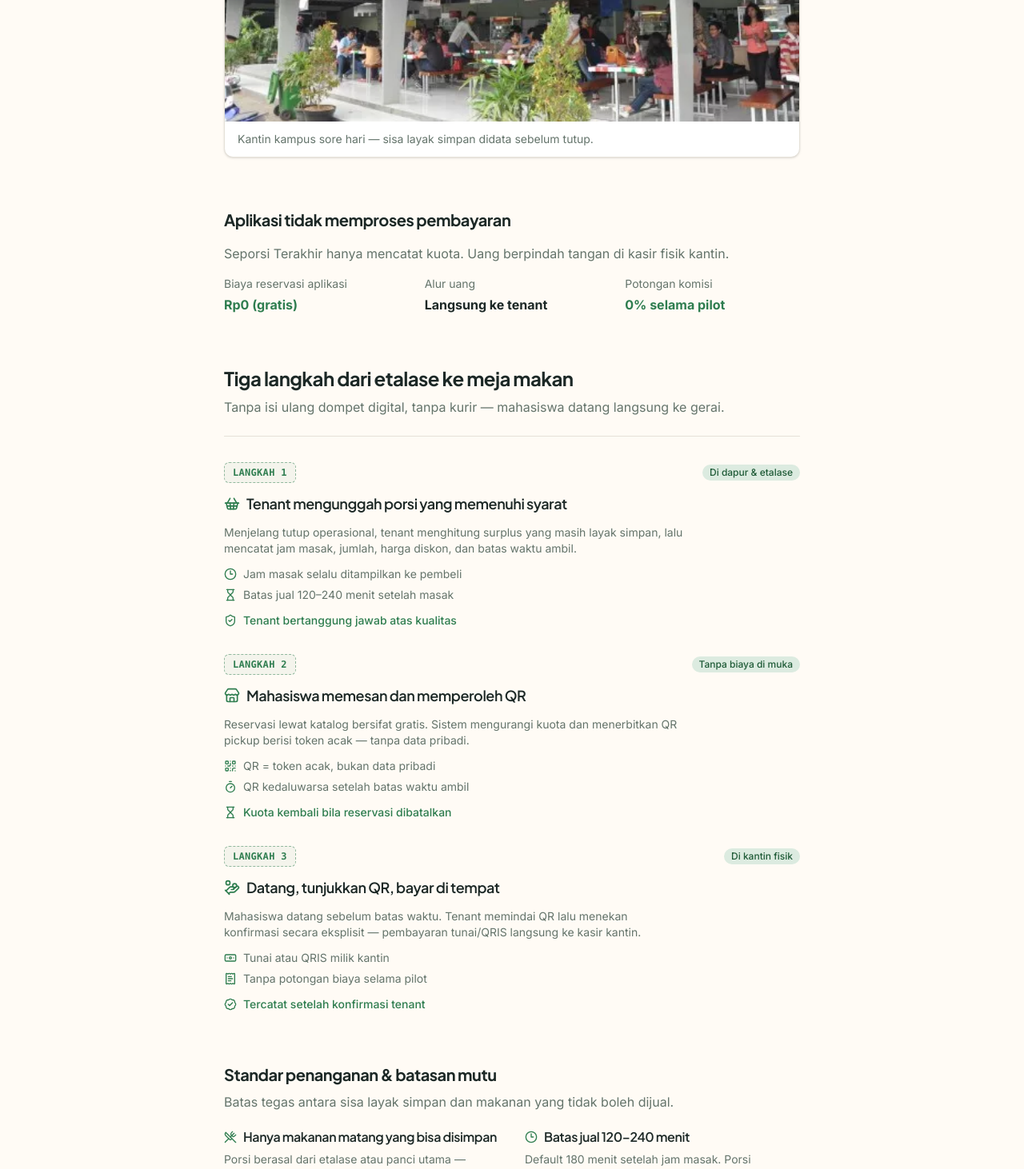
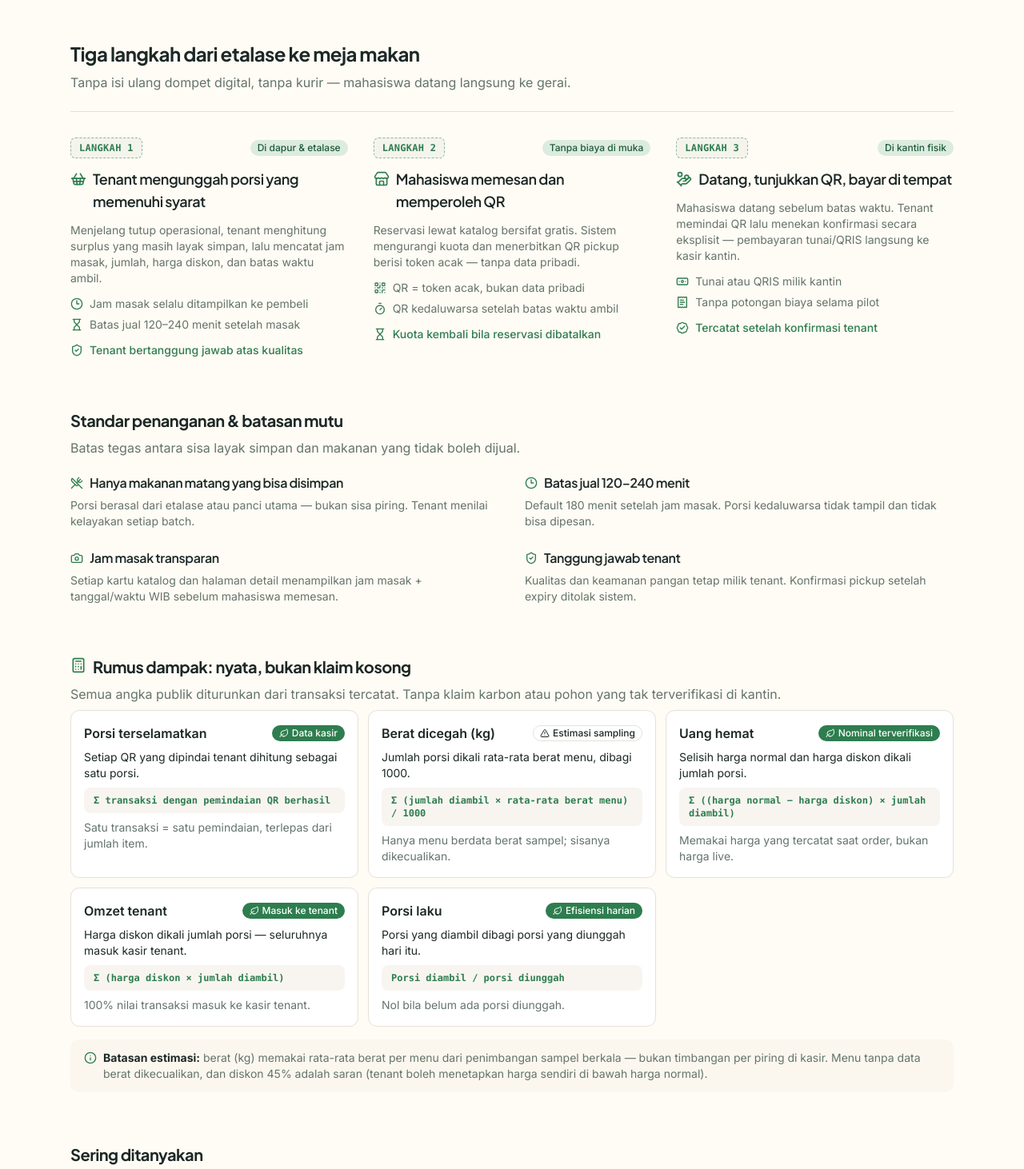
Before and after one commit to yayayapluto/Seporsi-Terakhir, a Next.js app: page /cara-kerja in a window 1280 px wide. Shown: the part 680-2142 px from the top of the page at 80% size. Built offline with nearby package versions, Linux system fonts and the light colour scheme; no server answers.

Commit message:
feat(cara-kerja): hero 2 kolom + max-w 6xl

```diff
--- a/src/app/(public)/cara-kerja/page.tsx
+++ b/src/app/(public)/cara-kerja/page.tsx
@@ -152,9 +152,10 @@ const FAQS = [
 
 export default function CaraKerjaPage() {
   return (
-    <div className="mx-auto flex w-full max-w-3xl flex-1 flex-col gap-12 px-4 py-8 sm:px-6 md:gap-16 md:py-12">
+    <div className="mx-auto flex w-full max-w-6xl flex-1 flex-col gap-12 px-4 py-8 sm:px-6 md:gap-16 md:py-12">
       {/* Hero */}
-      <section className="flex flex-col gap-5">
+      <section className="grid gap-8 md:grid-cols-2 md:items-center">
+        <div className="flex min-w-0 flex-col gap-5">
           <Badge variant="secondary" className="w-fit">
             Panduan transparansi · Tanpa biaya layanan
           </Badge>
@@ -180,7 +181,9 @@ export default function CaraKerjaPage() {
           <dl className="grid grid-cols-3 gap-2 border-y py-4 sm:gap-4">
             <div className="flex min-w-0 flex-col">
               <dt className="order-2 text-xs text-muted-foreground sm:text-sm">Bayar di tempat</dt>
-            <dd className="order-1 text-lg font-bold text-primary tabular-nums sm:text-xl">100%</dd>
+              <dd className="order-1 text-lg font-bold text-primary tabular-nums sm:text-xl">
+                100%
+              </dd>
             </div>
             <div className="flex min-w-0 flex-col">
               <dt className="order-2 text-xs text-muted-foreground sm:text-sm">Jendela jual</dt>
@@ -190,9 +193,12 @@ export default function CaraKerjaPage() {
             </div>
             <div className="flex min-w-0 flex-col">
               <dt className="order-2 text-xs text-muted-foreground sm:text-sm">Fee platform</dt>
-            <dd className="order-1 text-lg font-bold text-primary tabular-nums sm:text-xl">Rp0</dd>
+              <dd className="order-1 text-lg font-bold text-primary tabular-nums sm:text-xl">
+                Rp0
+              </dd>
             </div>
           </dl>
+        </div>
         <figure className="overflow-hidden rounded-xl border bg-card shadow-sm">
           <Image
             src="/images/foto_kantin.webp"
@@ -200,6 +206,7 @@ export default function CaraKerjaPage() {
             width={800}
             height={600}
             className="aspect-[16/9] w-full object-cover"
+            sizes="(max-width: 768px) 100vw, 50vw"
             priority
           />
           <figcaption className="px-4 py-3 text-sm text-muted-foreground">
@@ -215,7 +222,7 @@ export default function CaraKerjaPage() {
             Aplikasi tidak memproses pembayaran
           </h2>
           <p className="text-muted-foreground">
-            Seporsi Terakhir hanya mencatat kuota. Uang berpindah tangan di kasir fisik kantin.
+            Porsi Terakhir hanya mencatat kuota. Uang berpindah tangan di kasir fisik kantin.
           </p>
           <dl className="grid gap-x-8 gap-y-4 sm:grid-cols-3">
             <div className="flex flex-col gap-1">
@@ -243,18 +250,18 @@ export default function CaraKerjaPage() {
           <p className="text-muted-foreground">
             Tanpa isi ulang dompet digital, tanpa kurir — mahasiswa datang langsung ke gerai.
           </p>
-          <ol className="mt-4 flex flex-col gap-8 border-t pt-8">
+          <ol className="mt-4 grid gap-8 border-t pt-8 md:grid-cols-3">
             {STEPS.map((s) => (
-              <li key={s.no} className="flex flex-col gap-3">
+              <li key={s.no} className="flex min-w-0 flex-col gap-3">
                 <div className="flex items-center justify-between gap-3">
                   <p className="rounded-md border border-dashed border-primary/50 bg-primary/5 px-2.5 py-1 font-mono text-xs font-bold tracking-wide text-primary uppercase tabular-nums">
                     {s.no}
                   </p>
                   <Badge variant="secondary">{s.chip}</Badge>
                 </div>
-                <h3 className="flex items-start gap-2 font-heading text-lg font-semibold">
+                <h3 className="flex min-w-0 items-start gap-2 font-heading text-lg font-semibold">
                   <s.icon className="mt-1 size-5 shrink-0 text-primary" aria-hidden />
-                  {s.title}
+                  <span className="min-w-0">{s.title}</span>
                 </h3>
                 <p className="max-w-prose text-sm text-muted-foreground">{s.body}</p>
                 <ul className="flex flex-col gap-1.5 text-sm text-muted-foreground">
@@ -303,18 +310,21 @@ export default function CaraKerjaPage() {
         <Reveal className="flex flex-col gap-2">
           <h2
             id="metodologi-heading"
-            className="flex items-center gap-2 text-xl font-bold tracking-tight"
+            className="flex min-w-0 items-start gap-2 text-xl font-bold tracking-tight"
           >
-            <Calculator className="size-5 text-primary" aria-hidden />
-            Rumus dampak: nyata, bukan klaim kosong
+            <Calculator className="mt-0.5 size-5 shrink-0 text-primary" aria-hidden />
+            <span className="min-w-0 text-balance">Rumus dampak: nyata, bukan klaim kosong</span>
           </h2>
           <p className="text-muted-foreground">
             Semua angka publik diturunkan dari transaksi tercatat. Tanpa klaim karbon atau pohon
             yang tak terverifikasi di kantin.
           </p>
-          <dl className="grid gap-3 sm:grid-cols-2">
+          <dl className="grid gap-3 sm:grid-cols-2 lg:grid-cols-3">
             {FORMULAS.map((f) => (
-              <div key={f.name} className="flex flex-col gap-2 rounded-xl border bg-card p-4">
+              <div
+                key={f.name}
+                className="flex min-w-0 flex-col gap-2 rounded-xl border bg-card p-4"
+              >
                 <dt className="flex flex-wrap items-center justify-between gap-2 font-semibold">
                   {f.name}
                   <Badge
@@ -330,7 +340,7 @@ export default function CaraKerjaPage() {
                   </Badge>
                 </dt>
                 <dd className="text-sm">{f.plain}</dd>
-                <dd className="rounded-lg bg-muted/60 px-3 py-2 font-mono text-xs font-semibold text-primary">
+                <dd className="rounded-lg bg-muted/60 px-3 py-2 font-mono text-xs font-semibold text-primary break-words">
                   {f.formula}
                 </dd>
                 <dd className="text-sm text-muted-foreground">{f.note}</dd>
@@ -378,8 +388,15 @@ export default function CaraKerjaPage() {
               Jendela rilis sore biasanya 15.30–18.00 WIB. Selama kuota masih ada, porsi menunggumu.
             </p>
           </div>
-          <div className="flex flex-col gap-2 sm:flex-row sm:items-center">
-            <Link href="/katalog" className={buttonVariants({ variant: "secondary", size: "lg" })}>
+          <div className="flex w-full flex-col gap-2 md:flex-row md:items-center lg:w-auto">
+            <Link
+              href="/katalog"
+              className={buttonVariants({
+                variant: "secondary",
+                size: "lg",
+                className: "w-full md:w-auto",
+              })}
+            >
               Katalog porsi
             </Link>
             <Link
@@ -387,7 +404,7 @@ export default function CaraKerjaPage() {
               className={buttonVariants({
                 size: "lg",
                 className:
-                  "border border-primary-foreground/30 bg-transparent text-primary-foreground hover:bg-primary-foreground/10 hover:text-primary-foreground",
+                  "w-full border border-primary-foreground/30 bg-transparent text-primary-foreground hover:bg-primary-foreground/10 hover:text-primary-foreground md:w-auto",
               })}
             >
               Masuk / daftar
```
Lines whose indentation alone changed are shown as unchanged.
